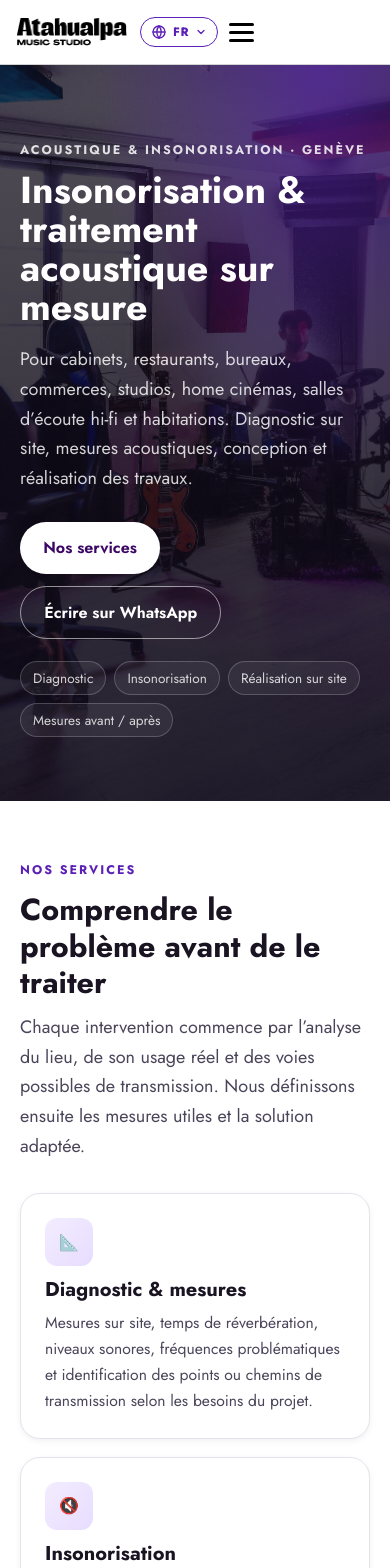
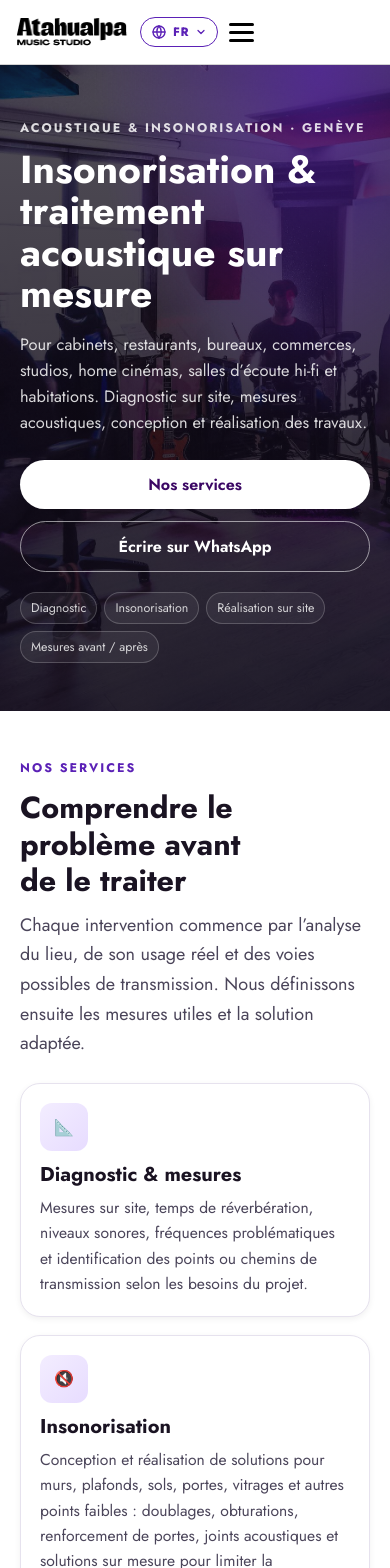
Before and after one commit to twinparadoxmusica/atahualpa-studio, a Next.js app: page /acoustique-insonorisation in a window 390 px wide. Shown: the top 1568 px of the page. Built offline with nearby package versions, Linux system fonts and the light colour scheme.

Commit message:
Optimize acoustics page for mobile and desktop readability

```diff
--- a/components/Acoustique/styles.css
+++ b/components/Acoustique/styles.css
@@ -4,7 +4,7 @@
   overflow: hidden;
   color: white;
   background: url('/assets/studio-cover-wide.jpeg') center / cover no-repeat;
-  padding: clamp(72px, 11vw, 132px) 0 clamp(64px, 9vw, 104px);
+  padding: clamp(60px, 9vw, 112px) 0 clamp(56px, 8vw, 92px);
 }
 
 .acoustique-hero__overlay {
@@ -38,8 +38,10 @@
 
 .acoustique-hero__lede {
   max-width: 62ch;
-  color: rgba(255,255,255,.82);
+  color: rgba(255,255,255,.84);
   margin: 0;
+  font-size: clamp(1.02rem, .98rem + .18vw, 1.1rem);
+  line-height: 1.58;
 }
 
 .acoustique-hero__actions {
@@ -54,7 +56,8 @@
   align-items: center;
   justify-content: center;
   border-radius: var(--radius-pill);
-  padding: .9rem 1.45rem;
+  min-height: 46px;
+  padding: .82rem 1.35rem;
   font-weight: 650;
 }
 
@@ -93,7 +96,7 @@
 .acoustique-method,
 .acoustique-situations,
 .acoustique-cta {
-  padding: clamp(56px, 9vw, 96px) 0;
+  padding: clamp(48px, 7vw, 84px) 0;
 }
 
 .acoustique-section,
@@ -136,7 +139,7 @@
 
 .acoustique-card {
   margin: 0;
-  padding: 24px;
+  padding: clamp(20px, 2.4vw, 26px);
   border: 1px solid var(--border-subtle);
   border-radius: var(--radius-lg);
   background: var(--surface-card);
@@ -158,6 +161,7 @@
 
 .acoustique-card p {
   font-size: .98rem;
+  line-height: 1.62;
   color: var(--text-secondary);
   margin: 0;
 }
@@ -220,8 +224,9 @@
 }
 
 .acoustique-team__card {
+  min-width: 0;
   margin: 0;
-  padding: 24px;
+  padding: clamp(20px, 2.2vw, 26px);
   border-radius: var(--radius-lg);
   background: var(--surface-card);
   border: 1px solid var(--border-subtle);
@@ -255,6 +260,7 @@
 .acoustique-team__card > p:last-child {
   color: var(--text-secondary);
   font-size: .95rem;
+  line-height: 1.62;
   margin: 0;
 }
 
@@ -284,7 +290,8 @@
 
 .acoustique-steps p {
   color: var(--text-secondary);
-  font-size: .95rem;
+  font-size: .94rem;
+  line-height: 1.58;
   margin: 0;
 }
 
@@ -327,17 +334,98 @@
 .acoustique-btn--outline:hover { color: white; background: var(--brand-purple); }
 
 @media (min-width: 720px) {
-  .acoustique-services { grid-template-columns: repeat(2, 1fr); }
-  .acoustique-difference__grid { grid-template-columns: repeat(2, 1fr); }
-  .acoustique-team__grid { grid-template-columns: repeat(3, 1fr); }
-  .acoustique-steps { grid-template-columns: repeat(2, 1fr); }
+  .acoustique-services { grid-template-columns: repeat(2, minmax(0, 1fr)); }
+  .acoustique-difference__grid { grid-template-columns: repeat(2, minmax(0, 1fr)); }
+  .acoustique-steps { grid-template-columns: repeat(2, minmax(0, 1fr)); }
+}
+
+@media (min-width: 900px) {
+  .acoustique-team__grid { grid-template-columns: repeat(3, minmax(0, 1fr)); }
 }
 
 @media (min-width: 1024px) {
-  .acoustique-steps { grid-template-columns: repeat(5, 1fr); }
-  .acoustique-cta__inner { grid-template-columns: 2fr 1fr; }
+  .acoustique-steps { grid-template-columns: repeat(3, minmax(0, 1fr)); }
+  .acoustique-cta__inner { grid-template-columns: minmax(0, 2fr) minmax(220px, 1fr); }
   .acoustique-cta__actions {
     flex-direction: column;
     align-items: stretch;
   }
 }
+
+@media (min-width: 1180px) {
+  .acoustique-steps { grid-template-columns: repeat(5, minmax(0, 1fr)); }
+}
+
+@media (max-width: 560px) {
+  .acoustique-hero {
+    padding: 50px 0 48px;
+  }
+
+  .acoustique-hero__title {
+    font-size: clamp(2rem, 10vw, 2.55rem);
+    line-height: 1.06;
+  }
+
+  .acoustique-hero__actions {
+    display: grid;
+    grid-template-columns: 1fr;
+    margin: 24px 0 20px;
+  }
+
+  .acoustique-btn {
+    width: 100%;
+    min-height: 48px;
+  }
+
+  .acoustique-chips {
+    gap: 7px;
+  }
+
+  .acoustique-chips li {
+    padding: 6px 10px;
+    font-size: .78rem;
+  }
+
+  .acoustique-section,
+  .acoustique-team,
+  .acoustique-method,
+  .acoustique-situations,
+  .acoustique-cta {
+    padding: 44px 0 50px;
+  }
+
+  .acoustique-head {
+    margin-bottom: 24px;
+  }
+
+  .acoustique-card,
+  .acoustique-team__card,
+  .acoustique-steps li {
+    padding: 19px;
+  }
+
+  .acoustique-onsite {
+    padding: 22px 20px;
+  }
+
+  .acoustique-residential {
+    padding: 19px;
+  }
+
+  .acoustique-cta__actions {
+    display: grid;
+    grid-template-columns: 1fr;
+  }
+}
+
+
+.acoustique-head h2,
+.acoustique-difference h2,
+.acoustique-onsite h2,
+.acoustique-situations h2,
+.acoustique-cta h2,
+.acoustique-card h3,
+.acoustique-team__card h3,
+.acoustique-steps h3 {
+  text-wrap: balance;
+}
```
